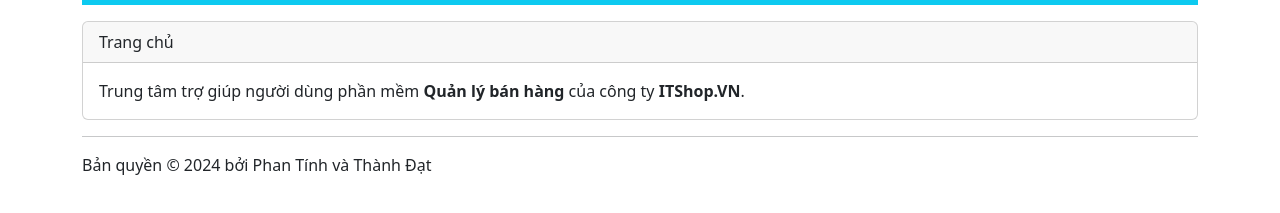
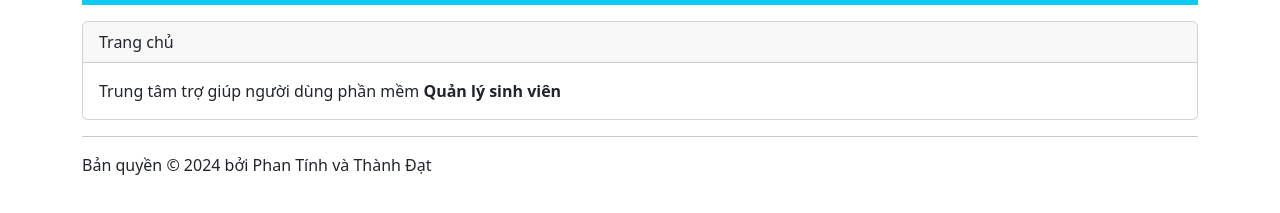
Before and after one commit to phantinh123/quanlysinhvien, a plain HTML site: page index.html in a window 1280 px wide. Shown: the part 51-264 px from the top of the page. Drawn offline with nearby package versions, Linux system fonts and the light colour scheme.

Commit message:
Add files via upload

```diff
--- a/index.html
+++ b/index.html
@@ -5,7 +5,7 @@
 	<meta charset="utf-8" />
 	<meta name="viewport" content="width=device-width, initial-scale=1" />
 	<link href="https://cdn.jsdelivr.net/npm/bootstrap@5.3.3/dist/css/bootstrap.min.css" rel="stylesheet" />
-	<title>Trung tâm trợ giúp - ITShop.VN</title>
+	<title>Trung tâm trợ giúp </title>
 
 </head>
 
@@ -16,7 +16,7 @@
 		<div class="card mt-3">
 			<div class="card-header">Trang chủ</div>
 			<div class="card-body">
-				<p class="card-text">Trung tâm trợ giúp người dùng phần mềm <strong>Quản lý bán hàng</strong> của công ty <strong>ITShop.VN</strong>.</p>
+				<p class="card-text">Trung tâm trợ giúp người dùng phần mềm <strong>Quản lý sinh viên</strong></p>
 
 	</div>
 		</div>
```
